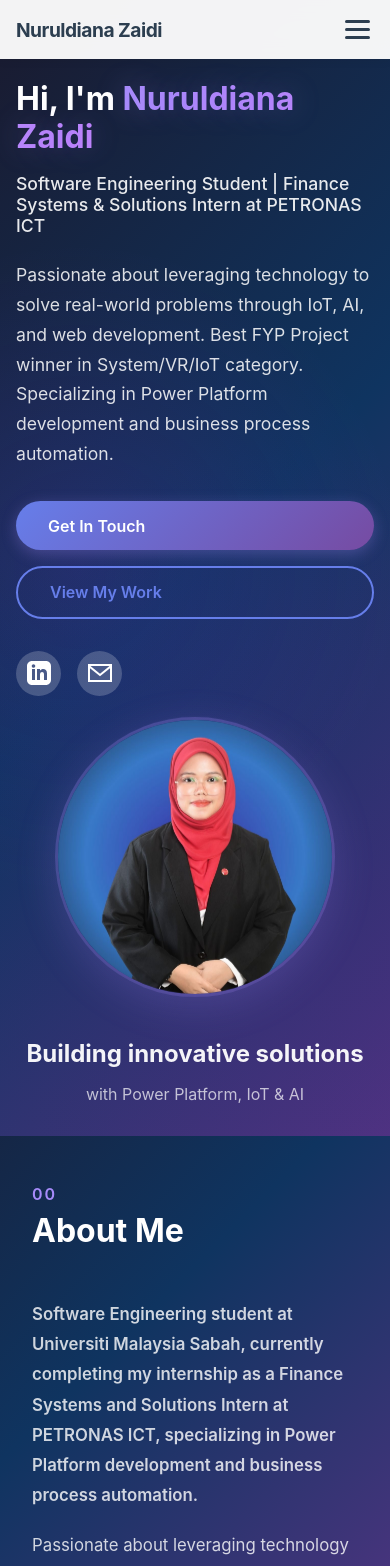
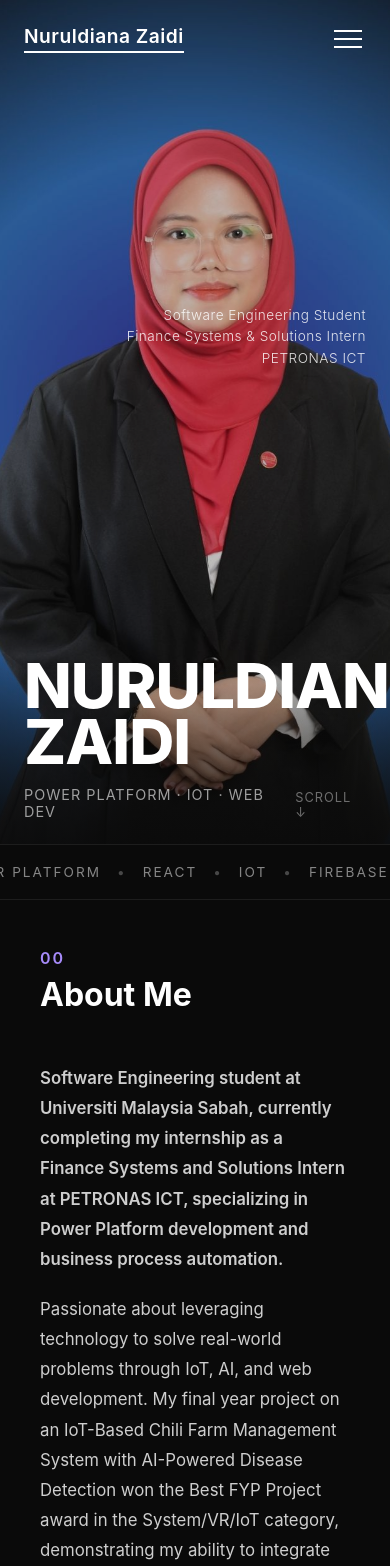
Before and after one commit to moondianzz/nuruldiana-portfolio, a React (Create React App) app: page / in a window 390 px wide. Shown: the top 1566 px of the page. Built offline with nearby package versions, Linux system fonts and the light colour scheme.

Commit message:
Redesign: dark minimal theme, new hero layout, hamburger menu, marquee section, minimal footer

```diff
--- a/src/App.css
+++ b/src/App.css
@@ -11,8 +11,8 @@
   -webkit-font-smoothing: antialiased;
   -moz-osx-font-smoothing: grayscale;
   overflow-x: hidden;
-  background: linear-gradient(135deg, #1a1a2e 0%, #0f3460 50%, #533483 100%);
-  background-attachment: fixed;
+  background: #0a0a0a;
+  color: #fff;
 }
 
 .App {
@@ -35,32 +35,30 @@
 }
 
 ::-webkit-scrollbar {
-  width: 10px;
+  width: 6px;
 }
 
 ::-webkit-scrollbar-track {
-  background: #f1f1f1;
+  background: #0a0a0a;
 }
 
 ::-webkit-scrollbar-thumb {
-  background: linear-gradient(180deg, #8b5cf6 0%, #6366f1 100%);
+  background: #333;
   border-radius: 10px;
 }
 
 ::-webkit-scrollbar-thumb:hover {
-  background: linear-gradient(180deg, #6366f1 0%, #8b5cf6 100%);
+  background: #555;
 }
 
-/* Global utilities */
 .container {
   max-width: 1200px;
   margin: 0 auto;
   padding: 0 2rem;
 }
 
-/* Responsive text */
 @media (max-width: 768px) {
   .container {
-    padding: 0 1rem;
+    padding: 0 1.5rem;
   }
 }
--- a/src/App.js
+++ b/src/App.js
@@ -3,6 +3,7 @@
 import Loader from './components/Loader';
 import Header from './components/Header';
 import Hero from './components/Hero';
+import Marquee from './components/Marquee';
 import About from './components/About';
 import Skills from './components/Skills';
 import Projects from './components/Projects';
@@ -24,6 +25,7 @@
       <div className={`App ${loading ? 'hidden' : 'visible'}`}>
         <Header />
         <Hero />
+        <Marquee />
         <About />
         <Skills />
         <Projects />
--- a/src/components/Header.css
+++ b/src/components/Header.css
@@ -3,17 +3,17 @@
   top: 0;
   left: 0;
   right: 0;
-  background: rgba(255, 255, 255, 0.95);
-  backdrop-filter: blur(10px);
-  padding: 1rem 0;
+  background: transparent;
+  padding: 1.5rem 0;
   z-index: 1000;
-  transition: all 0.3s ease;
-  box-shadow: 0 2px 10px rgba(0, 0, 0, 0.05);
+  transition: background 0.3s ease, padding 0.3s ease;
 }
 
 .header.scrolled {
-  padding: 0.7rem 0;
-  box-shadow: 0 2px 20px rgba(0, 0, 0, 0.1);
+  background: rgba(10, 10, 10, 0.95);
+  backdrop-filter: blur(10px);
+  padding: 1rem 0;
+  border-bottom: 1px solid rgba(255, 255, 255, 0.08);
 }
 
 .header-container {
@@ -26,52 +26,18 @@
 }
 
 .logo {
-  font-size: 1.5rem;
-  font-weight: 700;
-  color: #2c3e50;
-  letter-spacing: -0.5px;
-}
-
-.nav {
-  display: flex;
-  gap: 2rem;
-}
-
-.nav button {
-  background: none;
-  border: none;
-  color: #555;
-  font-size: 1rem;
-  font-weight: 500;
-  cursor: pointer;
-  transition: color 0.3s ease;
-  padding: 0.5rem 0;
-  position: relative;
-}
-
-.nav button::after {
-  content: '';
-  position: absolute;
-  bottom: 0;
-  left: 0;
-  width: 0;
-  height: 2px;
-  background: #3498db;
-  transition: width 0.3s ease;
-}
-
-.nav button:hover {
-  color: #3498db;
-}
-
-.nav button:hover::after {
-  width: 100%;
+  font-size: 1.2rem;
+  font-weight: 600;
+  color: #fff;
+  letter-spacing: 0.5px;
+  border-bottom: 2px solid #fff;
+  padding-bottom: 3px;
 }
 
 .hamburger {
-  display: none;
+  display: flex;
   flex-direction: column;
-  gap: 5px;
+  gap: 6px;
   background: none;
   border: none;
   cursor: pointer;
@@ -81,10 +47,9 @@
 
 .bar {
   display: block;
-  width: 25px;
-  height: 3px;
-  background: #2c3e50;
-  border-radius: 3px;
+  width: 28px;
+  height: 2px;
+  background: #fff;
   transition: all 0.3s ease;
 }
 
@@ -100,22 +65,51 @@
   transform: translateY(-8px) rotate(-45deg);
 }
 
+/* Desktop nav */
+.nav {
+  display: flex;
+  align-items: center;
+  gap: 2.5rem;
+}
+
+.nav button {
+  background: none;
+  border: none;
+  color: rgba(255, 255, 255, 0.7);
+  font-size: 0.9rem;
+  font-weight: 400;
+  cursor: pointer;
+  letter-spacing: 0.5px;
+  transition: color 0.3s ease;
+  padding: 0;
+}
+
+.nav button:hover {
+  color: #fff;
+}
+
+/* Hide hamburger on desktop, show nav */
+@media (min-width: 769px) {
+  .hamburger {
+    display: none;
+  }
+}
+
+/* Mobile */
 @media (max-width: 768px) {
-  .hamburger {
-    display: flex;
-  }
-
   .nav {
     display: none;
-    position: absolute;
-    top: 100%;
+    position: fixed;
+    top: 0;
     left: 0;
     right: 0;
-    background: rgba(255, 255, 255, 0.98);
+    bottom: 0;
+    background: #0a0a0a;
     flex-direction: column;
-    padding: 1rem 2rem;
-    gap: 0.25rem;
-    box-shadow: 0 4px 20px rgba(0, 0, 0, 0.1);
+    justify-content: center;
+    align-items: center;
+    gap: 2rem;
+    z-index: 999;
   }
 
   .nav.nav-open {
@@ -123,22 +117,18 @@
   }
 
   .nav button {
-    text-align: left;
-    padding: 0.75rem 0;
-    border-bottom: 1px solid #f0f0f0;
-    font-size: 1rem;
+    font-size: 1.5rem;
+    color: rgba(255, 255, 255, 0.8);
+    font-weight: 300;
+    letter-spacing: 2px;
+    text-transform: uppercase;
   }
 
-  .nav button:last-child {
-    border-bottom: none;
+  .nav button:hover {
+    color: #fff;
   }
 
   .header-container {
-    padding: 0 1rem;
-    position: relative;
-  }
-
-  .logo {
-    font-size: 1.2rem;
+    padding: 0 1.5rem;
   }
 }
--- a/src/components/Hero.css
+++ b/src/components/Hero.css
@@ -1,287 +1,102 @@
 .hero {
-  min-height: 100vh;
+  position: relative;
+  width: 100%;
+  height: 100vh;
+  background: #0a0a0a;
+  overflow: hidden;
   display: flex;
-  align-items: center;
-  padding: 6rem 2rem 4rem;
-  background: linear-gradient(135deg, #1a1a2e 0%, #0f3460 50%, #533483 100%);
-  color: white;
-  position: relative;
-  overflow: hidden;
+  flex-direction: column;
+  justify-content: flex-end;
 }
 
-.hero::before {
-  content: '';
+.hero-photo-wrapper {
   position: absolute;
   top: 0;
   left: 0;
   right: 0;
   bottom: 0;
-  background: radial-gradient(circle at 20% 50%, rgba(138, 43, 226, 0.15) 0%, transparent 50%),
-              radial-gradient(circle at 80% 80%, rgba(25, 25, 112, 0.15) 0%, transparent 50%);
-  pointer-events: none;
-}
-
-.hero-content {
-  max-width: 1200px;
-  margin: 0 auto;
-  display: grid;
-  grid-template-columns: 1fr 1fr;
-  gap: 4rem;
-  align-items: center;
-  position: relative;
   z-index: 1;
 }
 
-.hero-text {
-  animation: fadeInUp 0.8s ease;
+.hero-photo-wrapper img {
+  width: 100%;
+  height: 100%;
+  object-fit: cover;
+  object-position: center top;
+  filter: brightness(0.75);
 }
 
-.hero-title {
-  font-size: 3rem;
-  font-weight: 700;
-  margin-bottom: 1rem;
-  line-height: 1.2;
+.hero-overlay-text {
+  position: absolute;
+  top: 50%;
+  right: 2rem;
+  transform: translateY(-50%);
+  z-index: 2;
+  text-align: right;
 }
 
-.highlight {
-  background: linear-gradient(120deg, #a78bfa 0%, #c084fc 100%);
-  -webkit-background-clip: text;
-  -webkit-text-fill-color: transparent;
-  background-clip: text;
-  text-shadow: 0 0 30px rgba(167, 139, 250, 0.3);
+.hero-overlay-text p {
+  font-size: 1rem;
+  color: rgba(255, 255, 255, 0.85);
+  font-weight: 300;
+  line-height: 1.6;
+  letter-spacing: 0.5px;
 }
 
-.hero-subtitle {
-  font-size: 1.5rem;
-  font-weight: 500;
-  margin-bottom: 1.5rem;
-  color: rgba(255, 255, 255, 0.9);
+.hero-bottom {
+  position: relative;
+  z-index: 2;
+  padding: 0 2rem 1.5rem;
+  background: linear-gradient(to top, rgba(10, 10, 10, 0.85) 0%, transparent 100%);
 }
 
-.hero-description {
-  font-size: 1.1rem;
-  line-height: 1.7;
-  margin-bottom: 2rem;
-  color: rgba(255, 255, 255, 0.85);
+.hero-big-name {
+  font-size: clamp(4rem, 14vw, 12rem);
+  font-weight: 800;
+  color: #fff;
+  line-height: 0.9;
+  letter-spacing: -2px;
+  text-transform: uppercase;
+  white-space: nowrap;
 }
 
-.hero-buttons {
+.hero-bottom-row {
   display: flex;
-  gap: 1rem;
-  margin-bottom: 2rem;
+  justify-content: space-between;
+  align-items: flex-end;
+  margin-top: 1rem;
 }
 
-.btn {
-  padding: 0.9rem 2rem;
-  border-radius: 50px;
-  text-decoration: none;
-  font-weight: 600;
-  transition: all 0.3s ease;
-  display: inline-block;
-  font-size: 1rem;
+.hero-role {
+  font-size: 0.9rem;
+  color: rgba(255, 255, 255, 0.6);
+  letter-spacing: 1px;
+  text-transform: uppercase;
 }
 
-.btn-primary {
-  background: linear-gradient(135deg, #a78bfa 0%, #8b5cf6 100%);
-  color: white;
-  box-shadow: 0 4px 15px rgba(167, 139, 250, 0.3);
+.hero-scroll-hint {
+  font-size: 0.8rem;
+  color: rgba(255, 255, 255, 0.4);
+  letter-spacing: 1px;
+  text-transform: uppercase;
 }
 
-.btn-primary:hover {
-  transform: translateY(-3px) scale(1.02);
-  box-shadow: 0 10px 30px rgba(167, 139, 250, 0.5);
-}
+@media (max-width: 768px) {
+  .hero-overlay-text {
+    top: 40%;
+    right: 1.5rem;
+  }
 
-.btn-secondary {
-  background: transparent;
-  color: white;
-  border: 2px solid rgba(167, 139, 250, 0.6);
-}
+  .hero-overlay-text p {
+    font-size: 0.85rem;
+  }
 
-.btn-secondary:hover {
-  background: rgba(167, 139, 250, 0.1);
-  border-color: #a78bfa;
-  transform: translateY(-3px) scale(1.02);
-}
+  .hero-bottom {
+    padding: 0 1.5rem 1.5rem;
+  }
 
-.hero-social {
-  display: flex;
-  gap: 1rem;
-}
-
-.social-link {
-  width: 45px;
-  height: 45px;
-  border-radius: 50%;
-  background: rgba(255, 255, 255, 0.2);
-  display: flex;
-  align-items: center;
-  justify-content: center;
-  color: white;
-  transition: all 0.3s ease;
-}
-
-.social-link:hover {
-  background: linear-gradient(135deg, #a78bfa 0%, #8b5cf6 100%);
-  color: white;
-  transform: translateY(-3px) scale(1.1);
-  box-shadow: 0 5px 15px rgba(167, 139, 250, 0.4);
-}
-
-.hero-image {
-  display: flex;
-  justify-content: center;
-  align-items: center;
-}
-
-.profile-image-container {
-  display: flex;
-  flex-direction: column;
-  align-items: center;
-  gap: 2rem;
-}
-
-.profile-placeholder {
-  width: 280px;
-  height: 280px;
-  border-radius: 50%;
-  background: rgba(255, 255, 255, 0.05);
-  backdrop-filter: blur(10px);
-  border: 3px solid rgba(167, 139, 250, 0.3);
-  display: flex;
-  align-items: center;
-  justify-content: center;
-  box-shadow: 0 10px 40px rgba(167, 139, 250, 0.2);
-  animation: float 3s ease-in-out infinite;
-}
-
-.profile-circle {
-  color: rgba(167, 139, 250, 0.6);
-}
-
-.profile-circle svg {
-  width: 140px;
-  height: 140px;
-}
-
-/* When you add a real image, uncomment this */
-.profile-image {
-  width: 280px;
-  height: 280px;
-  border-radius: 50%;
-  object-fit: cover;
-  border: 3px solid rgba(167, 139, 250, 0.3);
-  box-shadow: 0 10px 40px rgba(167, 139, 250, 0.2);
-  animation: float 3s ease-in-out infinite;
-}
-
-.hero-tagline {
-  text-align: center;
-}
-
-.hero-tagline h3 {
-  font-size: 2.5rem;
-  font-weight: 700;
-  margin-bottom: 1rem;
-  line-height: 1.2;
-  color: rgba(255, 255, 255, 0.95);
-}
-
-.hero-tagline p {
-  font-size: 1.3rem;
-  color: rgba(255, 255, 255, 0.7);
-  font-weight: 400;
-}
-
-@keyframes fadeInUp {
-  from {
-    opacity: 0;
-    transform: translateY(30px);
-  }
-  to {
-    opacity: 1;
-    transform: translateY(0);
+  .hero-big-name {
+    font-size: clamp(3rem, 16vw, 8rem);
+    letter-spacing: -1px;
   }
 }
-
-@keyframes float {
-  0%, 100% {
-    transform: translateY(0);
-  }
-  50% {
-    transform: translateY(-20px);
-  }
-}
-
-@media (max-width: 968px) {
-  .hero-content {
-    grid-template-columns: 1fr;
-    gap: 2rem;
-  }
-
-  .hero-title {
-    font-size: 2.5rem;
-  }
-
-  .hero-subtitle {
-    font-size: 1.3rem;
-  }
-
-  .profile-placeholder {
-    width: 220px;
-    height: 220px;
-  }
-
-  .profile-circle svg {
-    width: 110px;
-    height: 110px;
-  }
-
-  .hero-tagline {
-    text-align: center;
-  }
-
-  .hero-tagline h3 {
-    font-size: 2rem;
-  }
-
-  .hero-tagline p {
-    font-size: 1.1rem;
-  }
-}
-
-@media (max-width: 480px) {
-  .hero {
-    padding: 5rem 1rem 2rem;
-  }
-
-  .hero-title {
-    font-size: 2rem;
-  }
-
-  .hero-subtitle {
-    font-size: 1.1rem;
-  }
-
-  .hero-buttons {
-    flex-direction: column;
-  }
-
-  .profile-placeholder {
-    width: 180px;
-    height: 180px;
-  }
-
-  .profile-circle svg {
-    width: 90px;
-    height: 90px;
-  }
-
-  .hero-tagline h3 {
-    font-size: 1.5rem;
-  }
-
-  .hero-tagline p {
-    font-size: 1rem;
-  }
-}
--- a/src/components/Hero.js
+++ b/src/components/Hero.js
@@ -1,60 +1,22 @@
-import { useEffect } from 'react';
 import './Hero.css';
-import AOS from 'aos';
-import 'aos/dist/aos.css';
 import profileImage from '../assets/profile.jpg';
 
 const Hero = () => {
-  useEffect(() => {
-    AOS.init({
-      duration: 1000,
-      once: true,
-      easing: 'ease-out'
-    });
-  }, []);
-
   return (
     <section className="hero">
-      <div className="hero-content">
-        <div className="hero-text" data-aos="fade-right">
-          <h1 className="hero-title">
-            Hi, I'm <span className="highlight">Nuruldiana Zaidi</span>
-          </h1>
-          <h2 className="hero-subtitle">Software Engineering Student | Finance Systems & Solutions Intern at PETRONAS ICT</h2>
-          <p className="hero-description">
-            Passionate about leveraging technology to solve real-world problems through IoT, AI, and web development.
-            Best FYP Project winner in System/VR/IoT category. Specializing in Power Platform development
-            and business process automation.
-          </p>
-          <div className="hero-buttons">
-            <a href="#contact" className="btn btn-primary">Get In Touch</a>
-            <a href="#projects" className="btn btn-secondary">View My Work</a>
-          </div>
-          <div className="hero-social">
-            <a href="https://linkedin.com/in/nuruldianazaidi" target="_blank" rel="noopener noreferrer" className="social-link">
-              <svg xmlns="http://www.w3.org/2000/svg" width="24" height="24" viewBox="0 0 24 24" fill="currentColor">
-                <path d="M19 0h-14c-2.761 0-5 2.239-5 5v14c0 2.761 2.239 5 5 5h14c2.762 0 5-2.239 5-5v-14c0-2.761-2.238-5-5-5zm-11 19h-3v-11h3v11zm-1.5-12.268c-.966 0-1.75-.79-1.75-1.764s.784-1.764 1.75-1.764 1.75.79 1.75 1.764-.783 1.764-1.75 1.764zm13.5 12.268h-3v-5.604c0-3.368-4-3.113-4 0v5.604h-3v-11h3v1.765c1.396-2.586 7-2.777 7 2.476v6.759z"/>
-              </svg>
-            </a>
-            <a href="mailto:nuruldianabintizaidi@gmail.com" className="social-link">
-              <svg xmlns="http://www.w3.org/2000/svg" width="24" height="24" viewBox="0 0 24 24" fill="currentColor">
-                <path d="M0 3v18h24v-18h-24zm21.518 2l-9.518 7.713-9.518-7.713h19.036zm-19.518 14v-11.817l10 8.104 10-8.104v11.817h-20z"/>
-              </svg>
-            </a>
-          </div>
-        </div>
-        <div className="hero-image" data-aos="fade-left">
-          <div className="profile-image-container">
-            <img
-              src={profileImage}
-              alt="Nuruldiana Zaidi - Software Engineering Student"
-              className="profile-image"
-            />
-            <div className="hero-tagline">
-              <h3>Building innovative solutions</h3>
-              <p>with Power Platform, IoT & AI</p>
-            </div>
-          </div>
+      <div className="hero-photo-wrapper">
+        <img src={profileImage} alt="Nuruldiana Zaidi" />
+      </div>
+
+      <div className="hero-overlay-text">
+        <p>Software Engineering Student<br />Finance Systems & Solutions Intern<br />PETRONAS ICT</p>
+      </div>
+
+      <div className="hero-bottom">
+        <div className="hero-big-name">Nuruldiana<br />Zaidi</div>
+        <div className="hero-bottom-row">
+          <span className="hero-role">Power Platform · IoT · Web Dev</span>
+          <span className="hero-scroll-hint">Scroll ↓</span>
         </div>
       </div>
     </section>
--- /dev/null
+++ b/src/components/Marquee.css
@@ -0,0 +1,44 @@
+.marquee-section {
+  width: 100%;
+  background: #0a0a0a;
+  border-top: 1px solid rgba(255, 255, 255, 0.08);
+  border-bottom: 1px solid rgba(255, 255, 255, 0.08);
+  padding: 1.2rem 0;
+  overflow: hidden;
+}
+
+.marquee-track {
+  display: flex;
+  white-space: nowrap;
+  animation: marquee-scroll 25s linear infinite;
+}
+
+.marquee-item {
+  display: inline-flex;
+  align-items: center;
+  gap: 1rem;
+  font-size: 0.85rem;
+  font-weight: 400;
+  letter-spacing: 2px;
+  text-transform: uppercase;
+  color: rgba(255, 255, 255, 0.5);
+  padding-right: 1rem;
+  flex-shrink: 0;
+}
+
+.marquee-item:hover {
+  color: rgba(255, 255, 255, 0.9);
+}
+
+.marquee-dot {
+  color: rgba(255, 255, 255, 0.25);
+}
+
+@keyframes marquee-scroll {
+  0% {
+    transform: translateX(0);
+  }
+  100% {
+    transform: translateX(-50%);
+  }
+}
--- /dev/null
+++ b/src/components/Marquee.js
@@ -0,0 +1,24 @@
+import './Marquee.css';
+
+const items = [
+  'Power Platform', 'React', 'IoT', 'Firebase', 'TensorFlow',
+  'Business Automation', 'ESP32', 'AI/ML', 'Web Development', 'Python',
+];
+
+const Marquee = () => {
+  const repeated = [...items, ...items];
+
+  return (
+    <div className="marquee-section">
+      <div className="marquee-track">
+        {repeated.map((item, i) => (
+          <span key={i} className="marquee-item">
+            {item} <span className="marquee-dot">•</span>
+          </span>
+        ))}
+      </div>
+    </div>
+  );
+};
+
+export default Marquee;
```
Also changed, not shown: src/components/Contact.css (+10 -9 lines).
